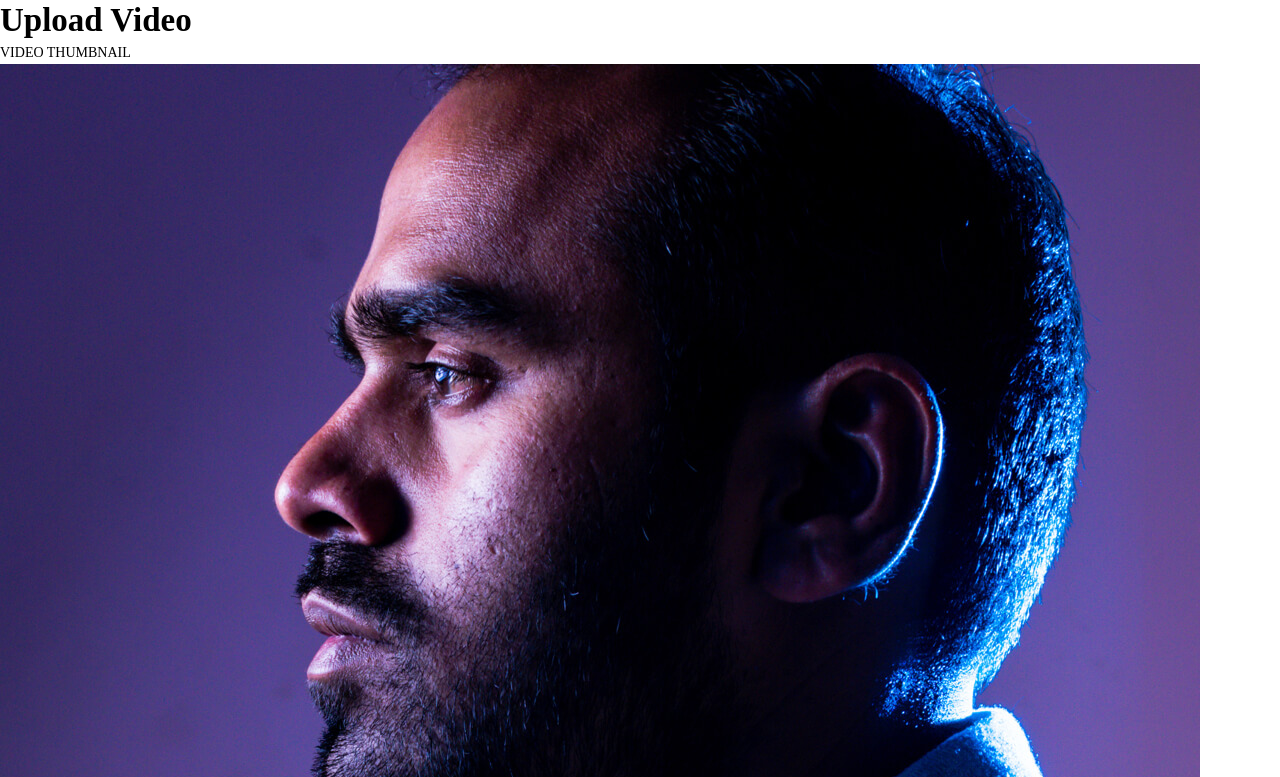
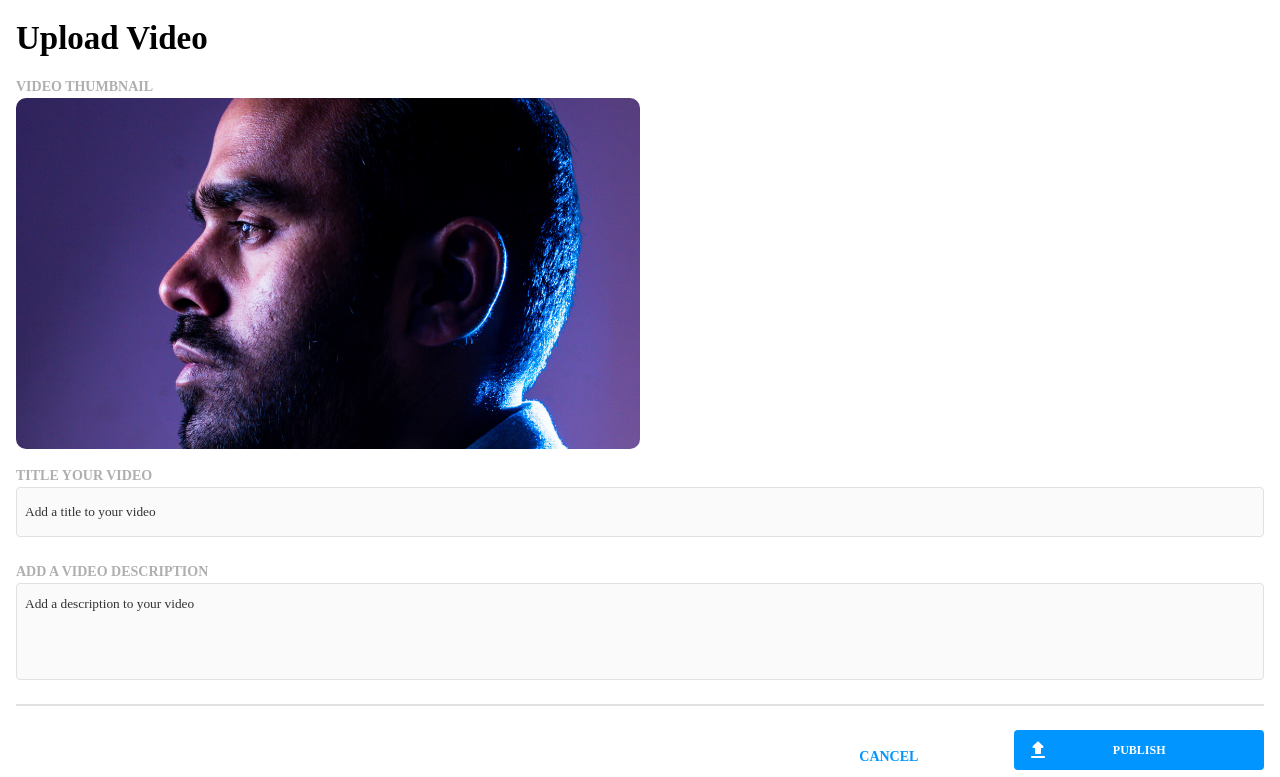
Before and after one commit to kayladrobot/brainflix, a React (Create React App) app: page / in a window 1280 px wide. Shown: the part 1503-2280 px from the top of the page. Built offline with nearby package versions, Linux system fonts and the light colour scheme.

Commit message:
style tablet upload section

```diff
--- a/src/components/uploadSection/UploadSection.js
+++ b/src/components/uploadSection/UploadSection.js
@@ -5,32 +5,36 @@ import './UploadSection.scss'
 
 function UploadSection() {
   return (
-    <div className="upload__section">
+    <div className="upload">
         <h1 className="upload__header">Upload Video</h1>
-        <h3>Video thumbnail</h3>
-        <img
-            src={testImg}
-            alt="mohan murage"
-            className="upload__img"
-        />
+        <div className="upload__imgContainer">
+            <label>Video thumbnail</label>
+            <img
+                src={testImg}
+                alt="mohan murage"
+                className="upload__img"
+            />
+        </div>
         <form className="upload__form">
             <div className="upload__input">
                 <label>Title your Video</label>
-                <input name="comment" placeholder="Add a title to your video" type="text"></input>
+                <input className="upload__inputField inputField__title" name="comment" placeholder="Add a title to your video" type="text"></input>
             </div>
             <div className="upload__input">
                 <label>Add a Video Description</label>
-                <input name="comment" placeholder="Add a description to your video" type="text"></input>
+                <input className="upload__inputField inputField__description" name="comment" placeholder="Add a description to your video" type="text"></input>
             </div>
-            <button className="btn">
+            <div className="upload__cta">
+            <button className="btn upload__btn">
                 <img
                     src={uploadIcon}
                     alt="upload icon"
                     className="upload__icon"/>
                 Publish
             </button>
+            <h2 className="upload__cancel">Cancel</h2>
+            </div>
         </form>
-        <h2>Cancel</h2>
     </div>
   )
 }
--- a/src/components/uploadSection/UploadSection.scss
+++ b/src/components/uploadSection/UploadSection.scss
@@ -3,18 +3,119 @@
 
 
 .upload {
+    padding: 0 1rem;
+    display: flex;
+    flex-direction: column;
+    row-gap: 1rem;
+    width: 100%;
+    margin: 0;
+    border-top: 2px solid $mercury;
+
 
     &__form {
         display: flex;
         flex-direction: column;
+        width: 100%;
+        row-gap: 1rem;
     }
 
     &__input {
         display: flex;
         flex-direction: column;
+        width: 100%;
+    }
+
+    &__inputField {
+        height: 100px;
+        border-radius: 4px;
+        width: 100%;
+        background-color: #FAFAFA;
+        color: #323232;
+        border: 1px solid #e1e1e1;
+        outline: none;
+        padding: 1rem 0rem 100px .5rem;
+        margin-bottom: .5rem;
+        line-height: 1.2;
+    }
+
+    &__inputField::placeholder {
+        color: $black;
     }
 
     &__cancel {
         color: $blue;
+        text-transform: uppercase;
+        text-align: center;
+        margin-top: 1rem;
+    }
+
+    &__img {
+        width: 100%;
+        height: 100%;
+        object-fit: cover;
+        border-radius: 10px;
+        background-color: $mercury;
+        aspect-ratio: 16/9;
+
+        @include tablet {
+            width: 50%;
+        }
+    }
+
+    &__imgContainer {
+        display: flex;
+        flex-direction: column;
+    }
+
+    &__header {
+        padding: 1rem 0 0 0;
+    }
+
+    &__btn {
+        position: relative;
+        display: flex;
+        justify-content: center;
+        width: 100%;
+        flex-grow: 1;
+
+        @include tablet {
+            order: 2;
+            width: 20%;
+            flex-grow: 0;
+        }
+    }
+
+    &__icon {
+        position: absolute;
+        left: 0;
+        padding-left: 0.75rem;
+    }
+
+    &__cta {
+        @include tablet {
+        display: flex;
+        flex-direction: row;
+        column-gap: 6rem;
+        justify-content: flex-end;
+        border-top: 2px solid $mercury;
+        padding: 1.5rem 0 1.5rem 0;
+        }
     }
 }
+
+.inputField {
+    &__title {
+
+        @include tablet {
+            height: 50px;
+            padding: 0 0 0 .5rem;
+        }
+    }
+
+    &__description {
+        @include tablet {
+            height: 75px;
+            padding: 1.5em 0 75px .5rem;
+        }
+    }
+}
--- a/src/styles/partials/base/typography.scss
+++ b/src/styles/partials/base/typography.scss
@@ -10,8 +10,8 @@
 $light: 300;
 $normal: 400;
 $semibold: 500;
-$bold: 600;
-$extra-bold: 700;
+$bold: 700;
+$extra-bold: 900;
 
 @font-face {
   font-family: "Avenir";
@@ -51,7 +51,7 @@ $extra-bold: 700;
     h3 {
       font-size: 13px;
       line-height: 18px;
-      font-weight: $semibold;
+      font-weight: $bold;
       text-transform: uppercase;
       margin: 0;
     }
@@ -69,6 +69,20 @@ $extra-bold: 700;
       line-height: 20px;
       font-weight: $extra-bold;
       text-transform: uppercase;
+    }
+
+    label {
+      font-size: 13px;
+      line-height: 18px;
+      font-weight: $bold;
+      text-transform: uppercase;
+      margin: 0;
+      color: $silver;
+    }
+
+    input::placeholder {
+      vertical-align: top;
+      text-align: start;
     }
   }
 }
@@ -101,7 +115,7 @@ $extra-bold: 700;
     h3 {
       font-size: 14px;
       line-height: 22px;
-      font-weight: $semibold;
+      font-weight: $bold;
       text-transform: uppercase;
     }
 
@@ -117,5 +131,14 @@ $extra-bold: 700;
       font-weight: $extra-bold;
       text-transform: uppercase;
     }
+
+    label {
+      font-size: 14px;
+      line-height: 22px;
+      font-weight: $bold;
+      text-transform: uppercase;
+      color: $silver;
+    }
+
   }
 }
```
